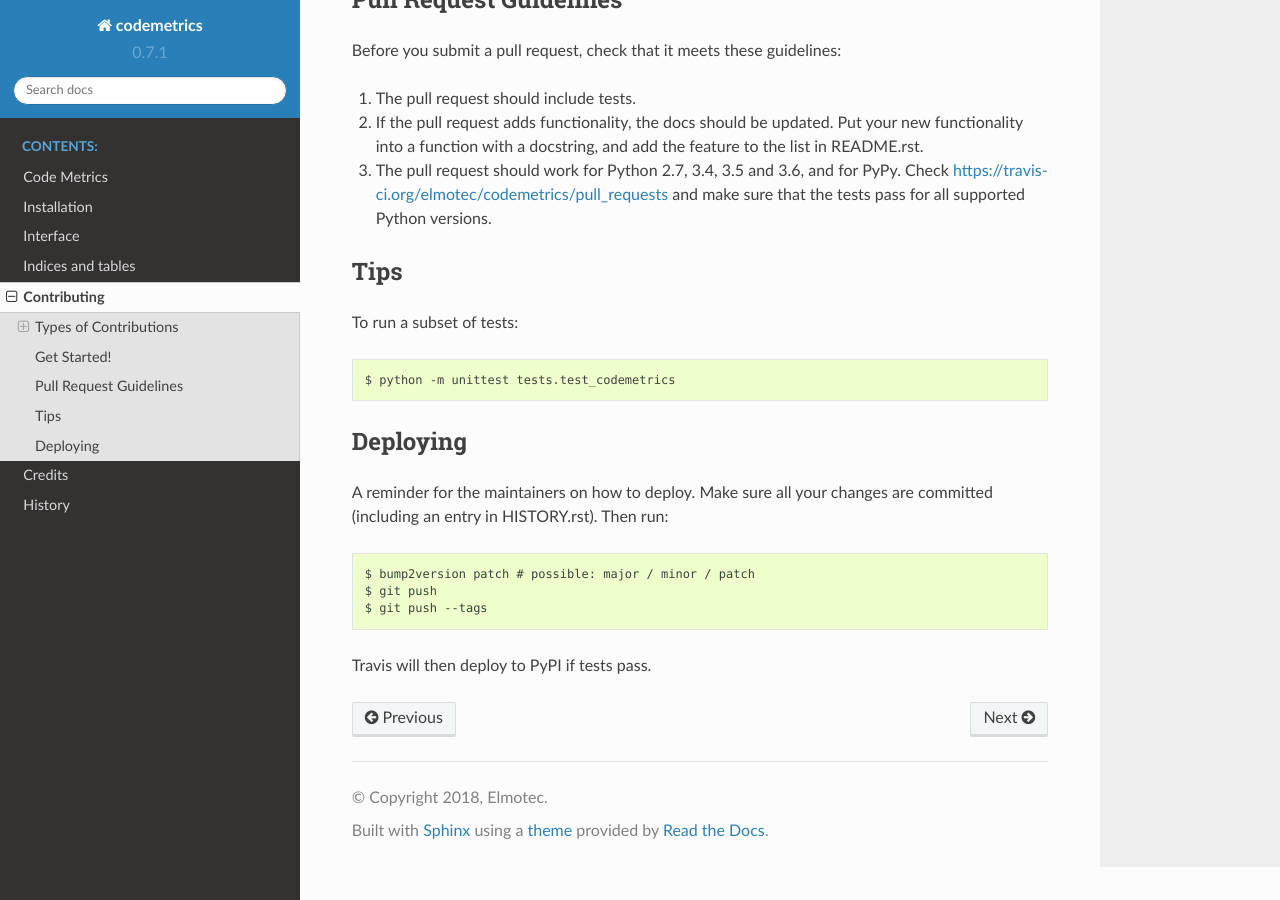
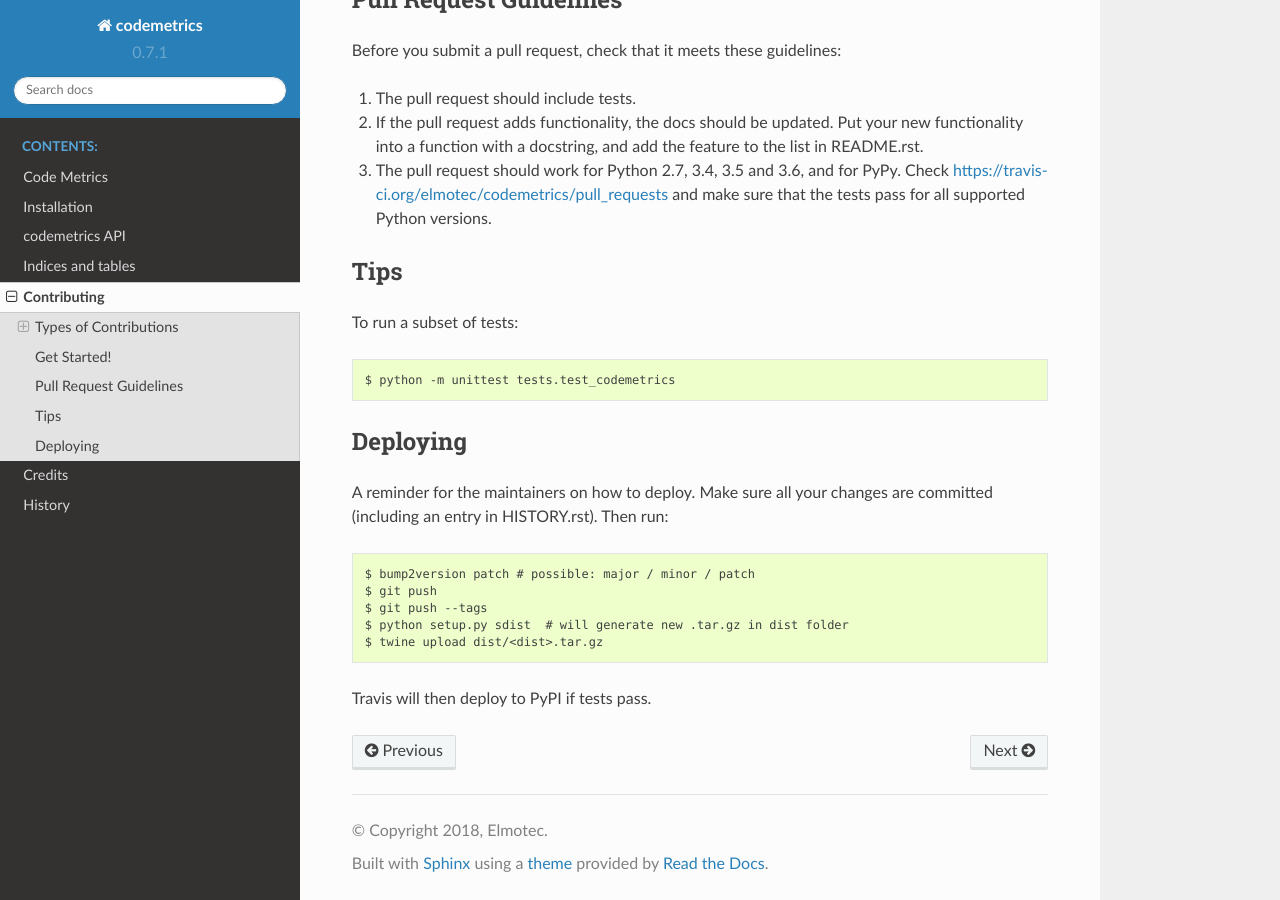
Before and after one commit to elmotec/codemetrics, a Sphinx documentation site: the page built from docs/contributing.rst, in a window 1280 px wide and 900 px high, scrolled down 2114 px. Built offline with Sphinx 7.4.7 and the Read the Docs theme 2.0.0, drawn with Linux system fonts in a browser that asks for light colours; some of the changed text lies outside the part shown.

Commit message:
Documentation updates

```diff
--- a/CONTRIBUTING.rst
+++ b/CONTRIBUTING.rst
@@ -119,8 +119,10 @@ A reminder for the maintainers on how to deploy.
 Make sure all your changes are committed (including an entry in HISTORY.rst).
 Then run::
 
-$ bump2version patch # possible: major / minor / patch
-$ git push
-$ git push --tags
+    $ bump2version patch # possible: major / minor / patch
+    $ git push
+    $ git push --tags
+    $ python setup.py sdist  # will generate new .tar.gz in dist folder
+    $ twine upload dist/<dist>.tar.gz
 
 Travis will then deploy to PyPI if tests pass.
--- a/docs/codemetrics.rst
+++ b/docs/codemetrics.rst
@@ -1,5 +1,5 @@
-Interface
-=========
+codemetrics API
+===============
 
 Getting useful data from your source control management tool is really a 2 steps process: first
 you need to get the log entries (e.g. ``svn log`` or ``git log``) as a pandas.DataFrame, then process
--- a/docs/installation.rst
+++ b/docs/installation.rst
@@ -17,7 +17,7 @@ To install codemetrics, run this command in your terminal:
 This is the preferred method to install codemetrics, as it will always install the most recent stable release.
 
 If you don't have `pip`_ installed, this `Python installation guide`_ can guide
-you through the get_log_entries.
+you through the process_log_entries.
 
 .. _pip: https://pip.pypa.io
 .. _Python installation guide: http://docs.python-guide.org/en/latest/starting/installation/
```
Also changed, not shown: other parts of CONTRIBUTING.rst (+1 -1 lines).
